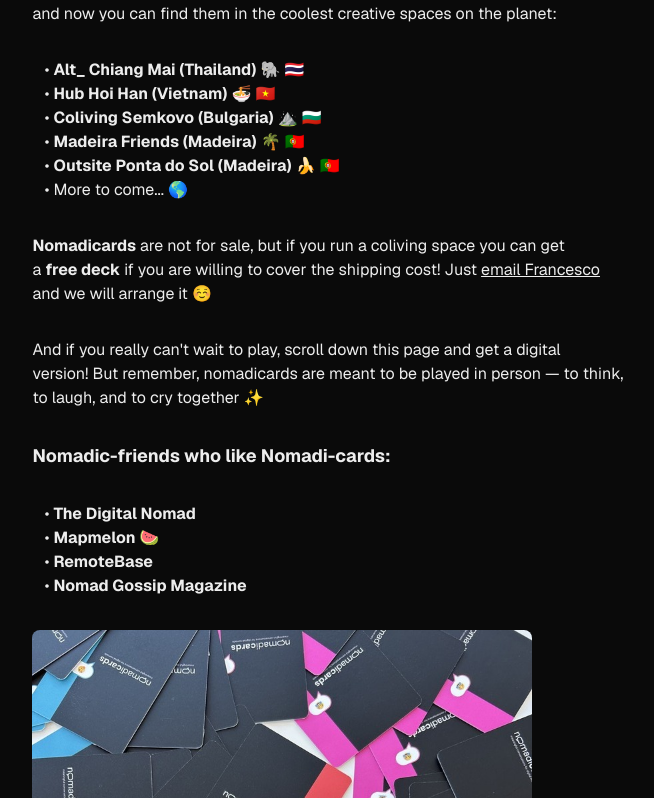
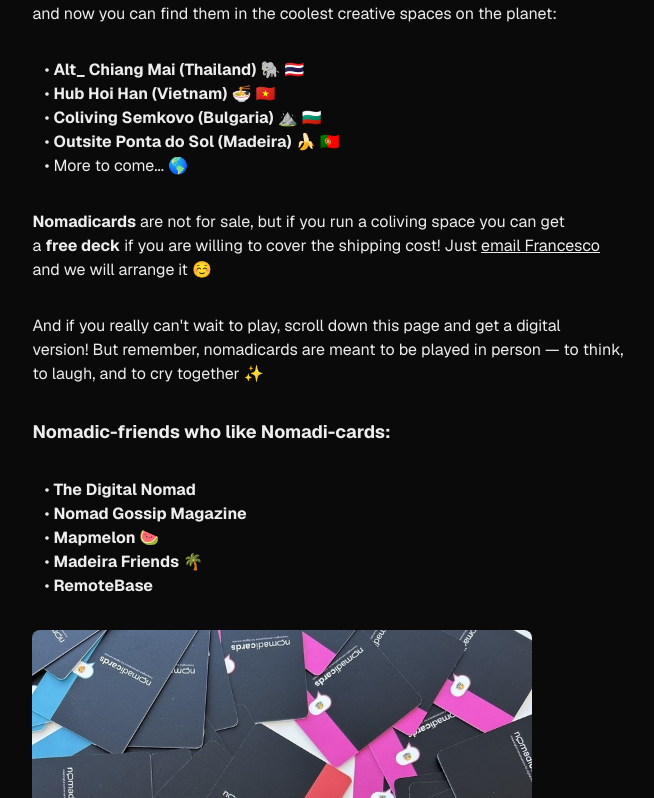
Before and after one commit to francescocarlucci/nomadicards, a Next.js app: page / in a window 1280 px wide. Shown: the part 652-1450 px from the top of the page, without its empty margins (312-966 px from the left). Built offline with nearby package versions, Linux system fonts and the light colour scheme.

Commit message:
Updated copy

```diff
--- a/app/page.tsx
+++ b/app/page.tsx
@@ -33,7 +33,6 @@
           <li>• <a href="https://www.altcoliving.com/" className="font-bold" target="_blank">Alt_ Chiang Mai (Thailand)</a> 🐘 🇹🇭</li>
           <li>• <a href="https://hubhoian.com/" className="font-bold" target="_blank">Hub Hoi Han (Vietnam)</a> 🍜 🇻🇳</li>
           <li>• <a href="https://colivingsemkovo.com/" className="font-bold" target="_blank">Coliving Semkovo (Bulgaria)</a> ⛰️ 🇧🇬</li>
-          <li>• <a href="https://madeirafriends.org/" className="font-bold" target="_blank">Madeira Friends (Madeira)</a> 🌴 🇵🇹</li>
           <li>• <a href="https://www.outsite.co/locations/madeira-ponta-do-sol" className="font-bold" target="_blank">Outsite Ponta do Sol (Madeira)</a> 🍌 🇵🇹</li>
           <li>• More to come... 🌎</li>
         </ul>
@@ -51,9 +50,10 @@
 
         <ul className="ml-3">
           <li>• <a href="https://www.thedigitalnomad.site/subscribe" className="font-bold" target="_blank">The Digital Nomad</a></li>
+          <li>• <a href="https://www.nomadgossip.com/nomad_directory" className="font-bold" target="_blank">Nomad Gossip Magazine</a></li>
           <li>• <a href="https://www.mapmelon.com/" className="font-bold" target="_blank">Mapmelon 🍉</a></li>
+          <li>• <a href="https://madeirafriends.org/" className="font-bold" target="_blank">Madeira Friends</a> 🌴</li>
           <li>• <a href="https://remotebase.co/" className="font-bold" target="_blank">RemoteBase</a></li>
-          <li>• <a href="https://www.nomadgossip.com/nomad_directory" className="font-bold" target="_blank">Nomad Gossip Magazine</a></li>
         </ul>
 
         <Image
```
